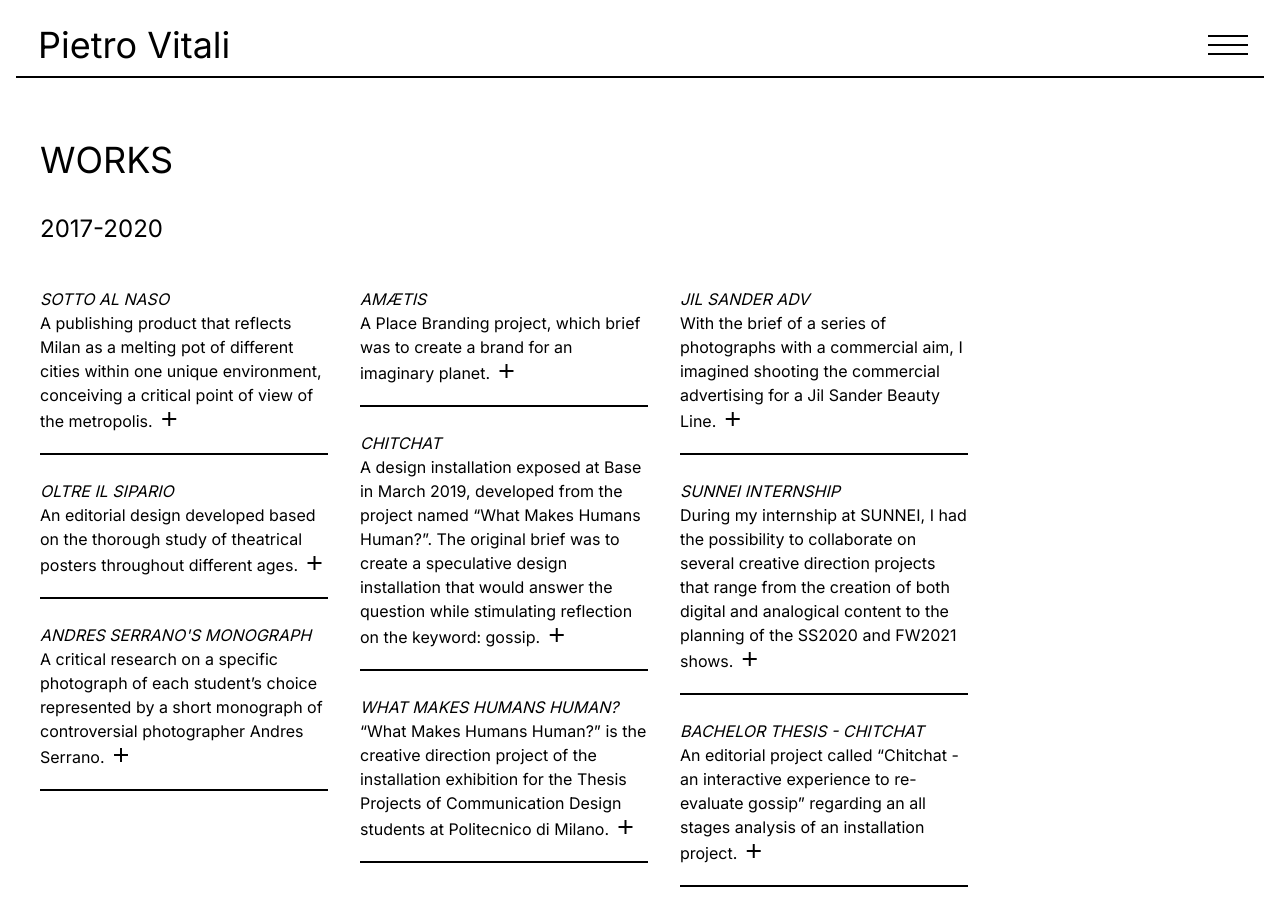
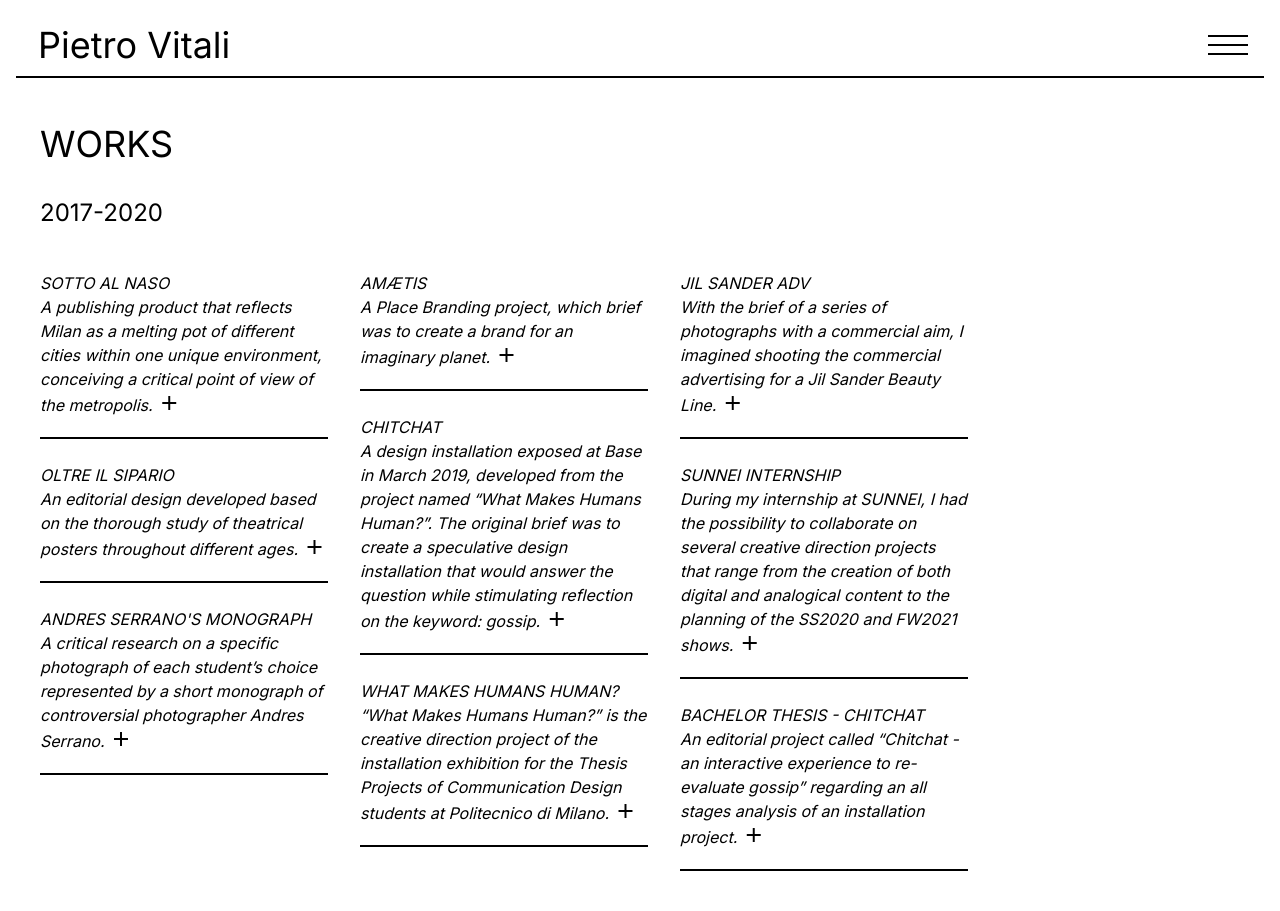
Before and after one commit to forgothiss88/pvportfolio, a Jekyll site: the page built from works.html, in a window 1280 px wide. Built offline with Jekyll 4.4.1, drawn with Linux system fonts in a browser that asks for light colours; a script that is not in the unit is left out.

Commit message:
titles in italic + more button only for small screens

```diff
--- a/assets/css/main.css
+++ b/assets/css/main.css
@@ -133,7 +133,7 @@
   margin-bottom: 8px;
   margin-left: 24px;
   margin-right: 24px;
-  margin-top: 32px;
+  margin-top: 16px;
 }
 
 title.sub {
@@ -239,6 +239,10 @@
 
 a {
   text-decoration: none;
+}
+
+article a {
+  font-style: italic;
 }
 
 a:hover,
@@ -480,8 +484,13 @@
   -ms-grid-column-align: end;
   place-self: center end;
 }
-
+.small-screen-only {
+  visibility: hidden;
+}
 @media screen and (max-width: 600px) {
+  .small-screen-only {
+    visibility: visible;
+  }
   .topbar {
     -ms-grid-columns: auto 1fr auto;
     grid-template-columns: auto 1fr auto;
```
